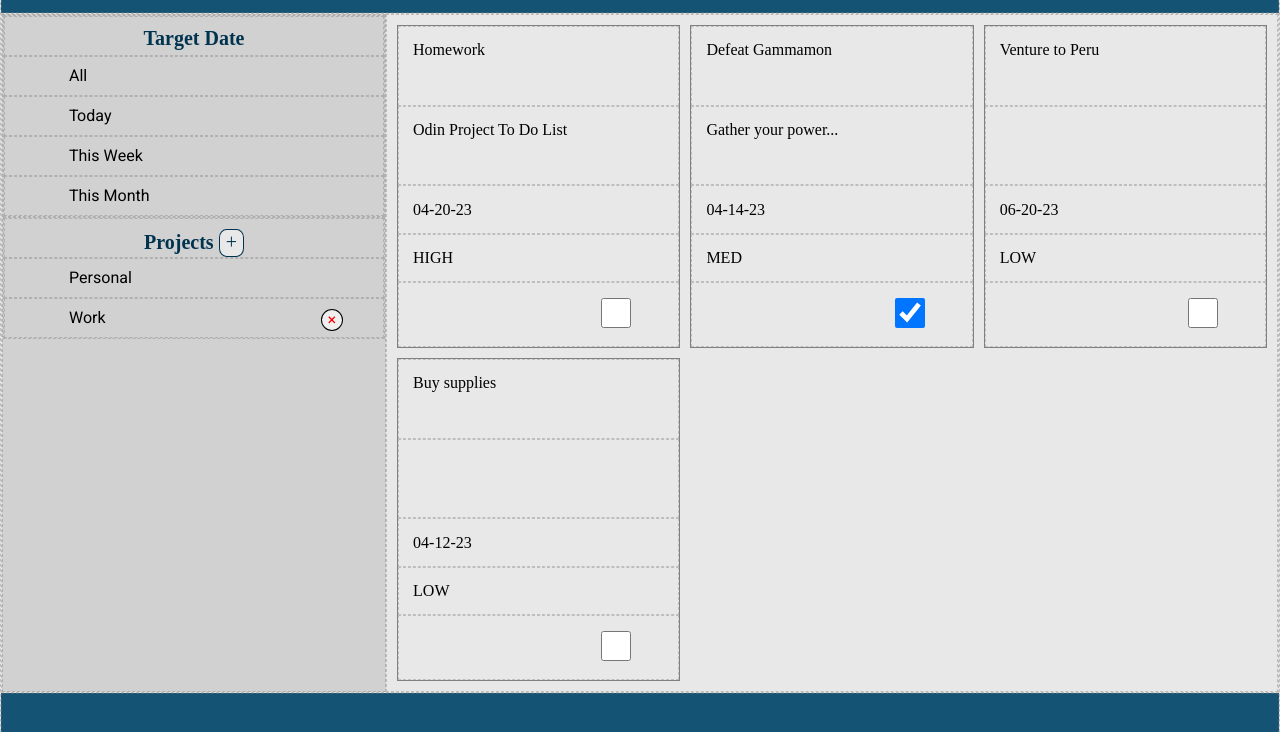
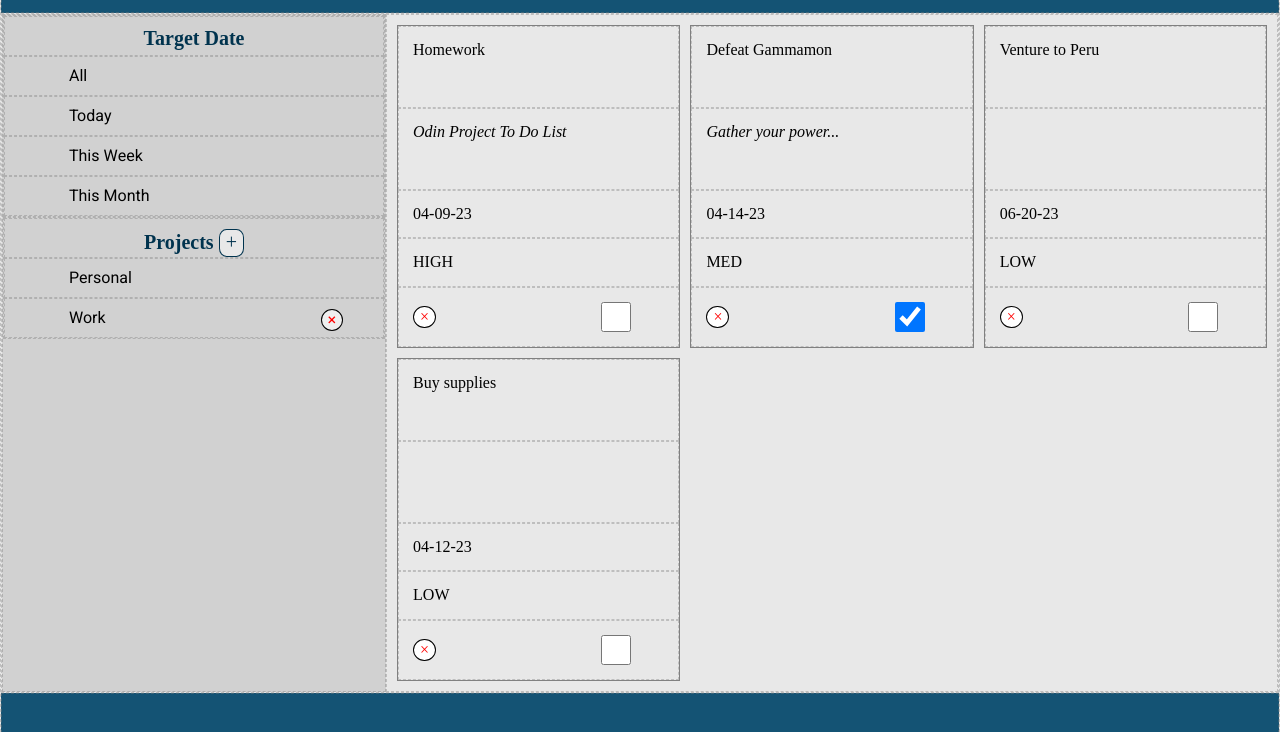
Before and after one commit to ppost0/to-do-list, a website built with webpack: page dist/index.html in a window 1280 px wide. Shown: the part 68-800 px from the top of the page. Built offline with nearby package versions, Linux system fonts and the light colour scheme.

Commit message:
Splice tasks out of project array when deleted

```diff
--- a/src/assets/styles/style.css
+++ b/src/assets/styles/style.css
@@ -158,6 +158,7 @@
   grid-auto-rows: 1fr;
   grid-auto-columns: 90%;
   gap: 5px;
+  z-index: 999;
 }
 
 /* new project and new task buttons in form (excludes close btn)*/
@@ -235,6 +236,10 @@
   border: 1px solid gray;
 }
 
+.task-description {
+  font-style: italic;
+}
+
 .task-list-task > * {
   padding: 5%;
 }
@@ -246,6 +251,24 @@
   margin-left: 75%;
 }
 
+.checkbox-div {
+  display: flex;
+  align-items: center;
+}
+
+.delete-task-button {
+  position: absolute;
+  border-radius: 50%;
+  color: red;
+  border: 1px solid black;
+  background-color: white;
+}
+
+.delete-task-button:hover {
+  color: white;
+  background-color: var(--header-bg-color);
+  cursor: pointer;
+}
 
 .footer {
   min-height: 5vh;
--- a/src/index.js
+++ b/src/index.js
@@ -117,18 +117,17 @@
 
 
 
-
-
 //Testing
 newProject('Work');
 
-let myTask1 = taskFactory('Homework', 'Odin Project To Do List', format(new Date(2023, 3, 20), 'MM-dd-yy'), 'HIGH', false);
+let myTask1 = taskFactory('Homework', 'Odin Project To Do List', format(new Date(2023, 3, 9), 'MM-dd-yy'), 'HIGH', false);
 
 let myTask2 = taskFactory('Buy supplies', '', format(new Date(2023, 3, 12), 'MM-dd-yy'), 'LOW', false);
 
 let myTask3 = taskFactory('Defeat Gammamon', 'Gather your power...', format(new Date(2023, 3, 14), 'MM-dd-yy'), 'MED', true);
 
 let myTask4 = taskFactory('Venture to Peru', '', format(new Date(2023, 5, 20), 'MM-dd-yy'), 'LOW', false );
+
 
 addTaskToProject(myTask1, 'Personal');
 addTaskToProject(myTask2, 'Work');
--- a/src/modules/dom-manip.js
+++ b/src/modules/dom-manip.js
@@ -41,6 +41,8 @@
   }
 }
 
+
+//render tasks to display
 function renderTasks() {
   const taskList = document.getElementById('taskList');
   taskList.innerHTML = '';
@@ -48,8 +50,6 @@
   //iterate through tasks of each project in project list
   for (let project in projectsList) {
     for (let i = 0; i < projectsList[project].length; i++) {
-      console.log(projectsList[project][i]);
-
       const task = document.createElement('div');
       task.classList.add('task-list-task');
 
@@ -74,14 +74,35 @@
       checkbox.type = 'checkbox';
       checkbox.checked = projectsList[project][i].checked;
       checkbox.classList.add('task-checkbox');
-      checkboxDiv.appendChild(checkbox);
+      checkboxDiv.classList.add('checkbox-div');
 
+      const del = document.createElement('button');
+      const delDiv = document.createElement('div');
+      del.classList.add('delete-task-button');
+      del.textContent = '×';
+
+      checkboxDiv.appendChild(del);
+      checkboxDiv.appendChild(checkbox)
       task.appendChild(title);
       task.appendChild(description);
       task.appendChild(date);
       task.appendChild(prio);
       task.appendChild(checkboxDiv);
       taskList.appendChild(task);
+
+      del.addEventListener('click', function(e) {
+        //delete task node
+        e.target.parentElement.parentElement.remove();
+        //delete task from project
+        for (let project in projectsList) {
+          for (let i = 0; i < projectsList[project].length; i++) {
+            if (e.target.parentElement.parentElement.children[0].innerText === projectsList[project][i].title) {
+              projectsList[project].splice(i, 1);
+            }
+          }
+        }
+        console.log(projectsList);
+      })
     }
   }
 }
```
Also changed, not shown: dist/main.js.
